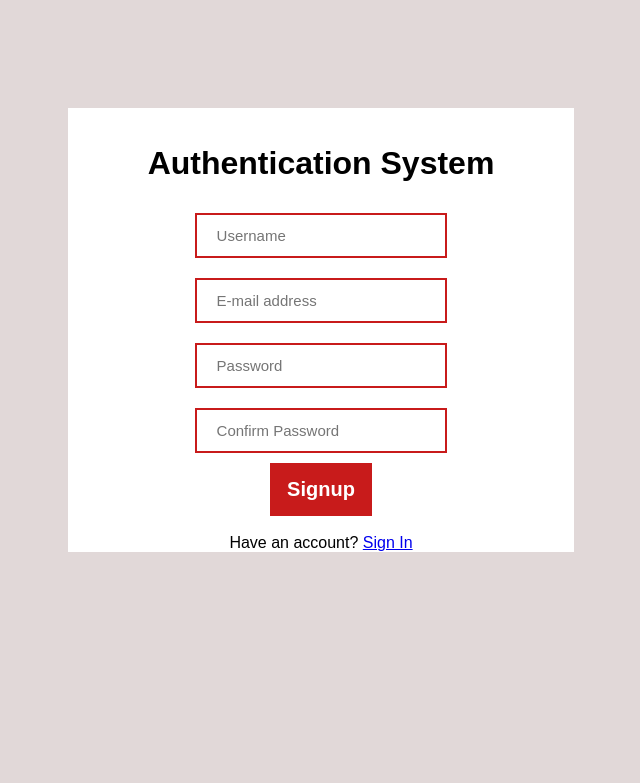
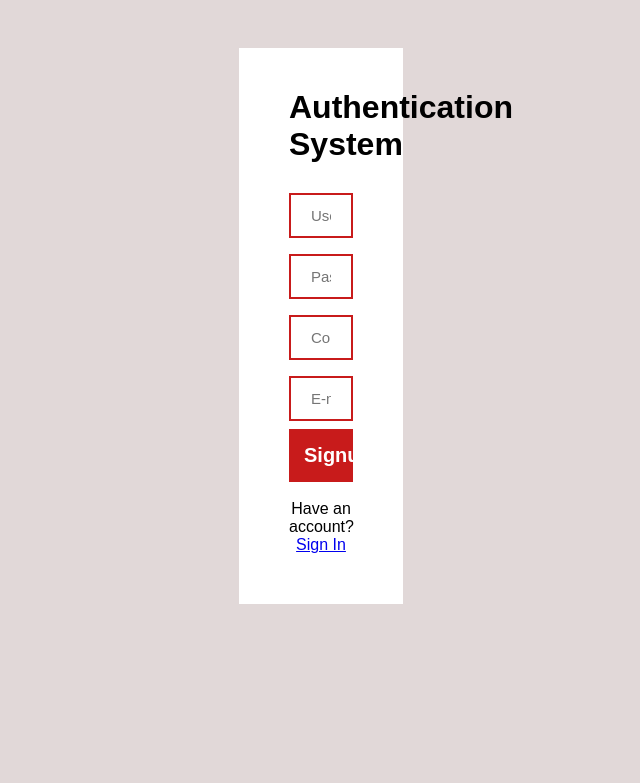
Before and after one commit to Deepikabisht028/User-Authentication-System-project, a Django app: page /signup/ in a window 1280 px wide. Shown: the top 783 px of the page, without its empty margins (319-959 px from the left). Run offline with Django 3.2, Linux system fonts and the light colour scheme.

Commit message:
Update signuppage.html

```diff
--- a/website/template/signuppage.html
+++ b/website/template/signuppage.html
@@ -1,15 +1,33 @@
 <html>
     <head>
+        <script>
+        function validateForm() {
+            var x = document.getElementById("cpd").value;
+            var y = document.getElementById("pd").value;
+            if (x != y) {
+                document.getElementById("cpwd").style.color= "red";
+                document.getElementById("cpwd").style.fontSize= "small";
+                document.getElementById("cpwd").innerHTML="The password you entered do not match";
+                return false;
+            }
+            else
+            {    document.getElementById("cpwd").innerHTML="";
+                return true;
+            }
+        }
+        </script>
         <title>Signup Page</title>
         <style>
             body{
                 font-family: Arial, Helvetica, sans-serif;
                 background-color: rgb(225, 216, 216);
-                padding-top: 100px;
+                padding-top: 40px;
+                padding-left: 550px;
+                padding-right: 550px;
             }
             button{
                 background-color: #c81b1b;
-                width: 20%;
+                width: 100%;
                 padding: 15px;
                 color: white;
                 border: none;
@@ -20,13 +38,12 @@
                 font-size: 20px;
             }
             form{
-                width: 40%;
                 border: none;
             }
             input[type=email],input[type=text]{
-                width: 50%;
+                width: 100%;
                 font-size: 15px;
-                margin: 10px 0px;
+                margin: 8px 0px;
                 padding: 12px 20px;
                 display: inline-block;
                 border: 2px solid #c81b1b;
@@ -34,9 +51,12 @@
             }
             button:hover{
                 opacity:0.7;
-
             }
             .container{
+                padding-top: 20px;
+                padding-left: 50px;
+                padding-right: 50px;
+                padding-bottom: 50px;
                 background-color: white;
             }
         </style>
@@ -45,15 +65,17 @@
         <center><form action="#" method="post">
             {% csrf_token %}
             <div class="container">
-                <h1><br>Authentication System </h1>
-                <label for='first_name'></label>
-		        <input type='text' placeholder="Username" name='first_name' required><br>
-            	<label for ='email'></label>
+                <h1>Authentication System </h1>
+                <label for='name'></label>
+		        <input type='text' placeholder="Username" name='name' required><br>
+            	<label for='password'></label>
+            	<input type="text" id="pd" placeholder="Password" name="password" required>
+                <span id="pwd"></span>
+                <label for='cnfmpwrd'></label>
+            	<input type="text" id="cpd" placeholder="Confirm Password" name="cnfmpwrd" onblur="validateForm();" required>
+                <span id="cpwd"></span>
+                <label for ='email'></label>
             	<input type="email" placeholder="E-mail address" name="email" required><br>
-            	<label for='password'></label>
-            	<input type="text" placeholder="Password" name="password" required><br>
-                <label for='cnfmpwrd'></label>
-            	<input type="text" placeholder="Confirm Password" name="cnfmpwrd" required><br>
             	<button type="submit"><b>Signup</b></button><br><br>
             	Have an account? <a href="http://localhost:8000/login/"> Sign In </a>
             </div>
```
